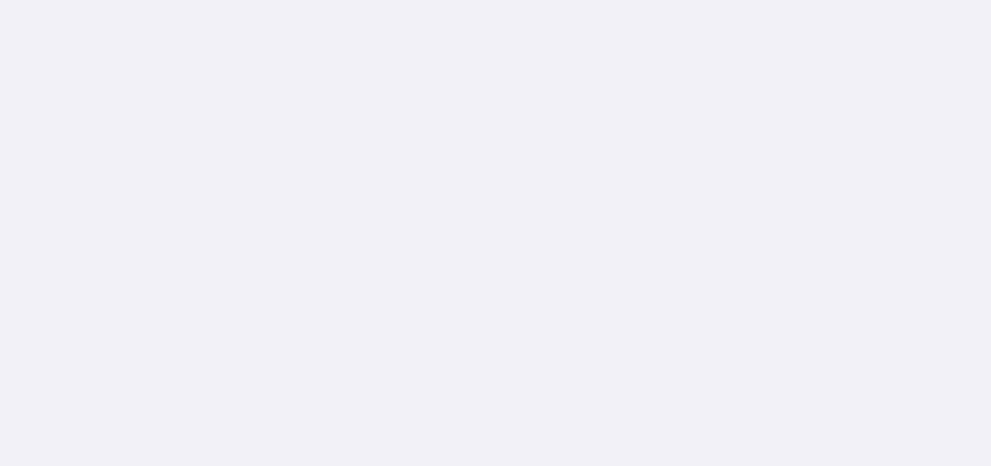
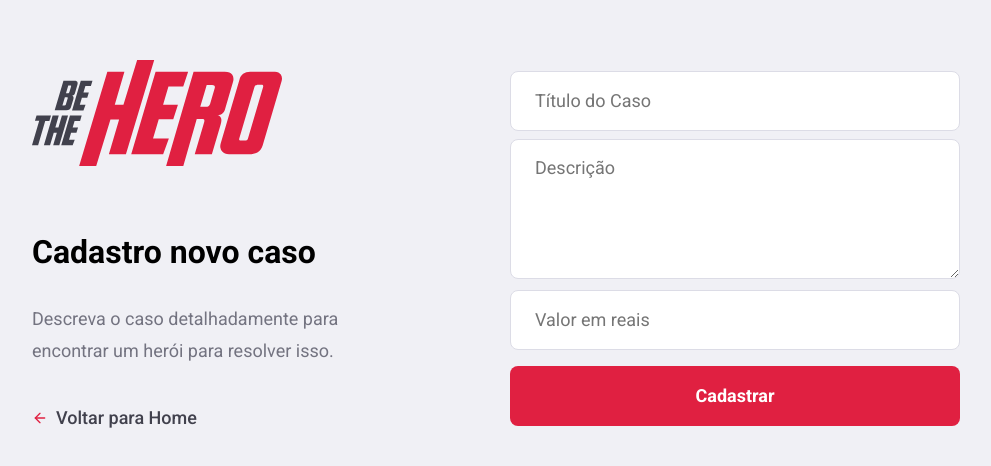
Before and after one commit to gstvds/BeTheHero, a React (Create React App) app in the folder frontend/: page /incidents/new in a window 1280 px wide. Shown: the part 156-622 px from the top of the page, without its empty margins (144-1135 px from the left). Built offline with nearby package versions, Linux system fonts and the light colour scheme.

Commit message:
feat: Adds NewIncidents page with styling

```diff
--- a/frontend/src/global.css
+++ b/frontend/src/global.css
@@ -28,6 +28,17 @@ form input {
   border: 1px solid #DCDCE6;
   border-radius: 8px;
   padding: 0 24px;
+}
+
+form textarea {
+  width: 100%;
+  min-height: 140px;
+  color: #333;
+  border: 1px solid #DCDCE6;
+  border-radius: 8px;
+  padding: 16px 24px;
+  line-height: 24px;
+  resize: vertical;
 }
 
 .button {
--- /dev/null
+++ b/frontend/src/pages/NewIncident/index.js
@@ -0,0 +1,34 @@
+import React from 'react';
+import { Link } from 'react-router-dom';
+import { FiArrowLeft } from 'react-icons/fi'
+
+import logoImg from '../../assets/logo.svg';
+
+import './styles.css';
+
+export default function NewIncident() {
+  return (
+    <div className="new-incident-container">
+
+      <div className="content">
+        <section>
+          <img src={logoImg} alt='Be The Hero'/>
+          <h1>Cadastro novo caso</h1>
+          <p>Descreva o caso detalhadamente para encontrar um herói para resolver isso.</p>
+
+          <Link className="back-link" to="/profile">
+            <FiArrowLeft size={16} color="#E02041" />
+            Voltar para Home
+          </Link>
+        </section>
+        <form>
+          <input placeholder="Título do Caso" />
+          <textarea placeholder="Descrição" />
+          <input placeholder="Valor em reais" />
+          <button className="button" type="submit">Cadastrar</button>
+        </form>
+      </div>
+
+    </div>
+  );
+}
--- /dev/null
+++ b/frontend/src/pages/NewIncident/styles.css
@@ -0,0 +1,48 @@
+.new-incident-container {
+  width: 100%;
+  max-width: 1120px;
+  height: 100vh;
+  margin: 0 auto;
+
+  display: flex;
+  align-self: center;
+  justify-content: center;
+}
+
+.new-incident-container .content {
+  width: 100%;
+  padding: 96px;
+  background: #F0F0F5;
+  box-shadow: 0 0 100px rgba(0, 0, 0, 0.1);
+  border-radius: 8px;
+
+  display: flex;
+  justify-content: space-between;
+  align-items: center;
+}
+
+.new-incident-container .content section {
+  width: 100%;
+  max-width: 380px;
+}
+
+.new-incident-container .content section h1 {
+  margin: 64px 0 32px;
+  font-size: 32px;
+}
+
+.new-incident-container .content section p {
+  font-size: 18px;
+  color: #737380;
+  line-height: 32px;
+}
+
+.new-incident-container .content form {
+  width: 100%;
+  max-width: 450px;
+}
+
+.new-incident-container .content form input,
+.new-incident-container .content form textarea {
+  margin-top: 8px;
+}
--- a/frontend/src/routes.js
+++ b/frontend/src/routes.js
@@ -4,6 +4,7 @@ import { BrowserRouter, Route, Switch } from 'react-router-dom';
 import Login from './pages/Login';
 import Register from './pages/Register';
 import Profile from './pages/Profile';
+import NewIncident from './pages/NewIncident';
 
 export default function Routes() {
   return (
@@ -12,6 +13,7 @@ export default function Routes() {
         <Route path="/" exact component={Login} />
         <Route path="/register" component={Register} />
         <Route path="/profile" component={Profile} />
+        <Route path="/incidents/new" component={NewIncident} />
       </Switch>
     </BrowserRouter>
   )
```
